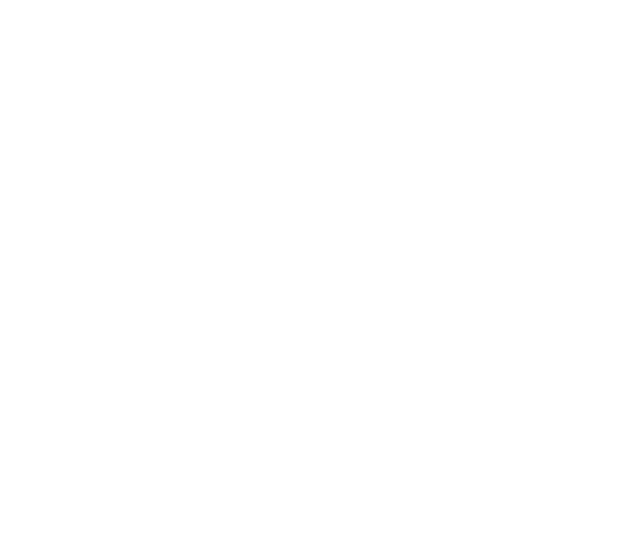
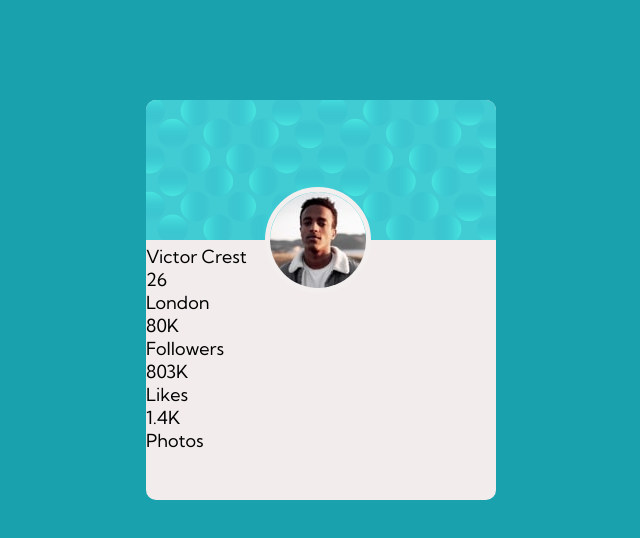
Before and after one commit to Feelshot/practica-05-css, a plain HTML site: page index.html in a window 1280 px wide. Shown: the whole page, without its empty margins (319-959 px from the left). Drawn offline with Linux system fonts and the light colour scheme.

Commit message:
commit con contenedor armado y posicionado al  centro

```diff
--- a/index.html
+++ b/index.html
@@ -2,12 +2,59 @@
 <html lang="en">
 <head>
     <meta charset="UTF-8">
+    <link rel="preconnect" href="https://fonts.googleapis.com">
+    <link rel="preconnect" href="https://fonts.gstatic.com" crossorigin>
+    <link href="https://fonts.googleapis.com/css2?family=Kumbh+Sans:wght@400;700&display=swap" rel="stylesheet">
     <meta http-equiv="X-UA-Compatible" content="IE=edge">
     <meta name="viewport" content="width=device-width, initial-scale=1.0">
     <link rel="stylesheet" href="style.css">
     <title>Document</title>
 </head>
+
+
 <body>
+    <main>
+        <div class="container">
+            <div class="images-container">
+                <img src="img/bg-pattern-card.svg" alt="">
+                <img src="img/image-victor.jpg" alt="">
+            </div>
+
+            <p class="titles-card">
+                <p>Victor Crest</p>
+                <p>26</p>
+                <p>London</p>
+            </p>
+
+            <div class="footer-line"></div>
+
+            <div class="footer-text-one">
+                <p>80K</p>
+                <p>Followers</p>
+            </div>
+            <div class="footer-text-two">
+                <p>803K</p>
+                <p>Likes</p>
+            </div>
+            <div class="footer-text-three">
+                <p>1.4K</p>
+                <p>Photos</p>
+            </div>
+        </div>
+    </main>
+ <!--
+    <div class="circles-bg">
+        <div class="circle-top">
+            <!--
+                 <img src="img/bg-pattern-top.svg" alt="img-top">
+                ->
+        </div>
+        <div class="circle-bottom">
+            <!--
+                 <img src="img/bg-pattern-bottom.svg" alt="img-bottom">
+                ->
+        </div>
+    </div> -->
 
 </body>
 </html>
--- a/style.css
+++ b/style.css
@@ -10,3 +10,74 @@
     font-family: 'Kumbh Sans', sans-serif;
     font-size: 18px;
 }
+body {
+    background-color: var(--Dark-cyan);
+}
+
+.container {
+    background-color: #f3ecec;
+    width: 350px ;
+    height: 400px;
+    display: flex;
+    flex-direction: column;
+    margin: 100px auto 0 auto;
+    border-radius: 10px;
+}
+.container .images-container {
+    position: relative;
+}
+.container .images-container img:nth-child(1) {
+    width: 100%;
+    border-radius: 10px 10px 0 0;
+}
+.container .images-container img:nth-child(2) {
+    border: 5px solid #f3efef;
+    border-radius: 100%;
+    position: absolute;
+    left: 34%;
+    top: 60%;
+}
+
+
+
+
+
+
+
+
+.circles-bg {
+    position: relative;
+}
+.circles-bg .circle-top {
+    width: 300px;
+    height: 400px;
+    background-image: url(img/bg-pattern-top.svg);
+    background-position: 100% 100%;
+    background-repeat: no-repeat;
+    /*
+    position: absolute;
+    top: -88%;
+    bottom: 0px;
+    z-index: 10;
+    */
+
+}
+.circles-bg .circle-bottom {
+    width: 300px;
+    height: 400px;
+    background-image: url(img/bg-pattern-bottom.svg);
+    background-position: 10% -10%;
+    background-repeat: no-repeat;
+    position: relative;
+}
+
+/*
+.circles-bg .circle-top {
+    width: 300px;
+    height: 300px;
+    background-image: url(img/bg-pattern-top.svg);
+    background-repeat: no-repeat;
+    background-position: top left;
+    position: relative;
+}
+*/
```
